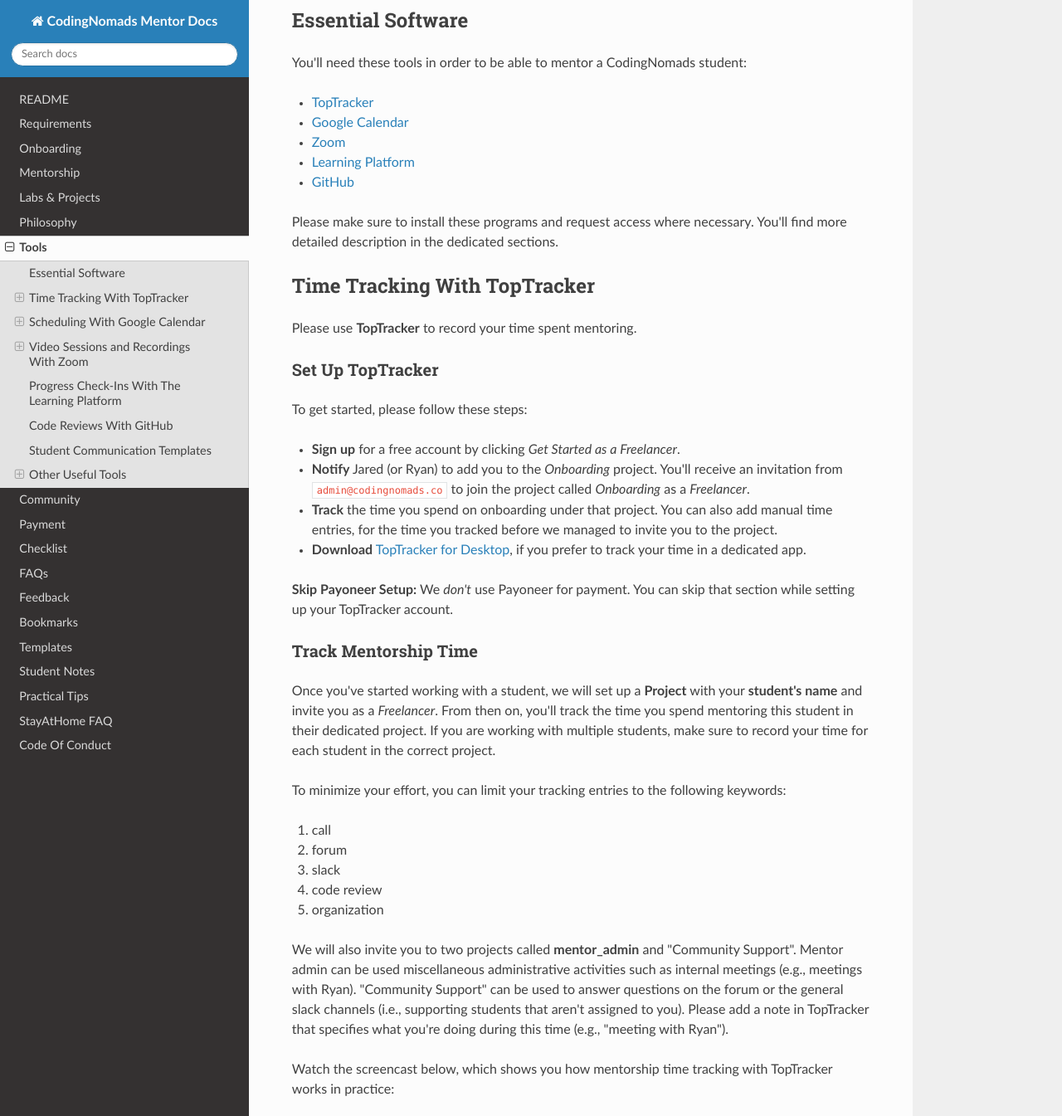
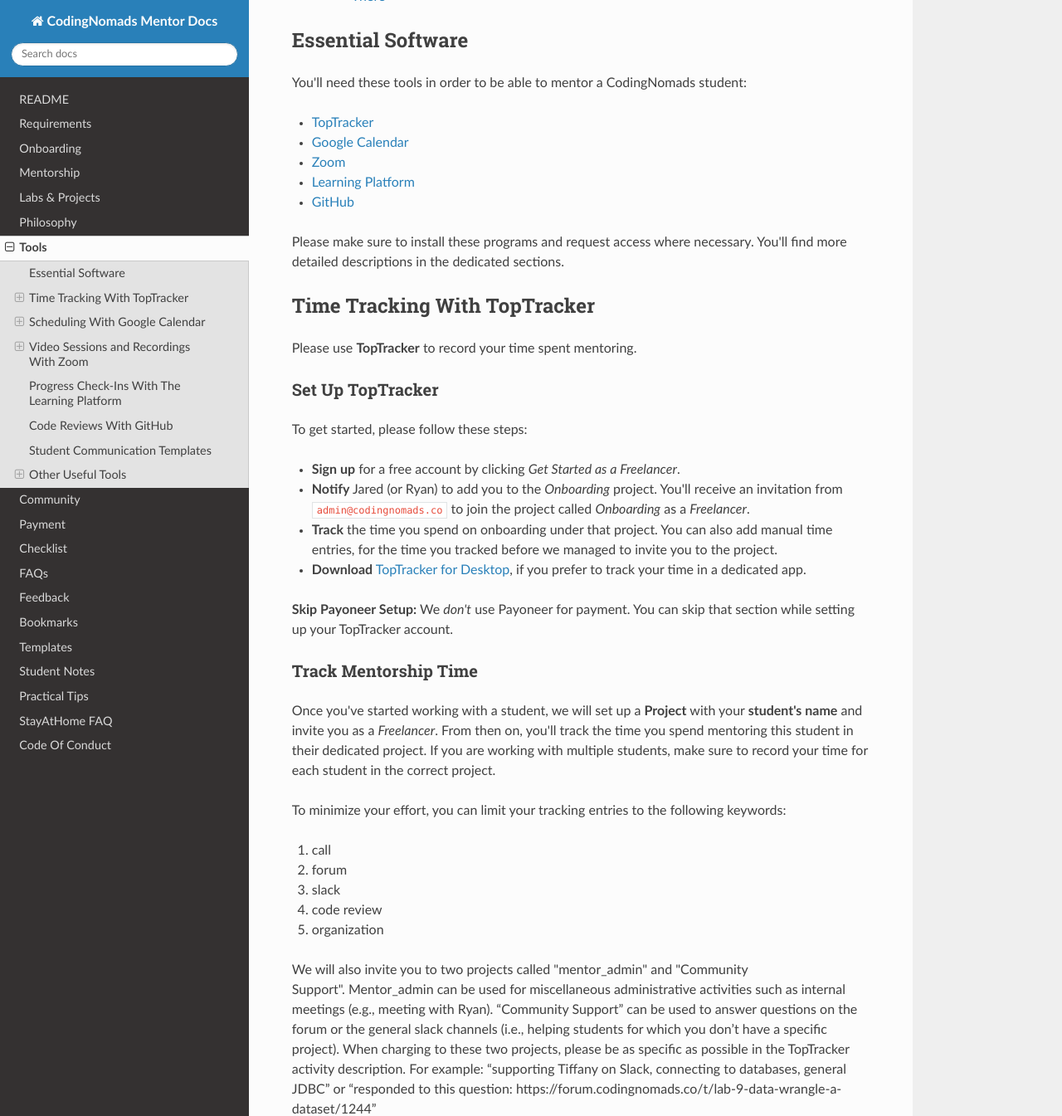
Before and after one commit to CodingNomads/mentor-docs, an MkDocs documentation site: the page built from docs/05_tools.md, in a window 1280 px wide and 1400 px high, scrolled down 848 px, cut to the strip 0-1345 px from the top of the window. Shown: the whole strip at 83% size. Built offline with MkDocs 1.6.1, drawn with Linux system fonts in a browser that asks for light colours; nearby versions of some CDN libraries; some of the changed text lies outside the part shown.

Commit message:
minor edit

```diff
--- a/docs/05_tools.md
+++ b/docs/05_tools.md
@@ -14,7 +14,7 @@
 - [Learning Platform](05_tools.md#progress-check-ins-with-the-learning-platform)
 - [GitHub](05_tools.md#code-reviews-with-github)
 
-Please make sure to install these programs and request access where necessary. You'll find more detailed description in the dedicated sections.
+Please make sure to install these programs and request access where necessary. You'll find more detailed descriptions in the dedicated sections.
 
 ## Time Tracking With TopTracker
 
@@ -43,13 +43,17 @@
 4. code review
 5. organization
 
-We will also invite you to two projects called **mentor_admin** and "Community Support".  Mentor admin can be used miscellaneous administrative activities such as internal meetings (e.g., meetings with Ryan). "Community Support" can be used to answer questions on the forum or the general slack channels (i.e., supporting students that aren't assigned to you). Please add a note in TopTracker that specifies what you're doing during this time (e.g., "meeting with Ryan").
+We will also invite you to two projects called "mentor_admin" and "Community Support". Mentor_admin can be used for miscellaneous administrative activities such as internal meetings (e.g., meeting with Ryan). “Community Support” can be used to answer questions on the forum or the general slack channels (i.e., helping students for which you don’t have a specific project). When charging to these two projects, please be as specific as possible in the TopTracker activity description. For example: “supporting Tiffany on Slack, connecting to databases, general JDBC” or “responded to this question: https://forum.codingnomads.co/t/lab-9-data-wrangle-a-dataset/1244”
 
 Watch the screencast below, which shows you how mentorship time tracking with TopTracker works in practice:
 
 <iframe width="560" height="315" src="https://www.youtube.com/embed/Kho8-5TcapE" frameborder="0" allow="accelerometer; autoplay; encrypted-media; gyroscope; picture-in-picture" allowfullscreen></iframe>
 
 Please follow this workflow to keep track of the time you spend working with your student. **Your compensation is based on the recorded time, and the invoices you generate (see next step).**
+
+### Wait, but what if I forget turn on my tracker?  Or, even worse, forget to turn it off?
+TopTracker allows you to manually add, edit, or delete time.
+
 
 ### Generate and Submit Your Invoices
 
```
Also changed, not shown: other parts of docs/05_tools.md (+1 -1 lines).
